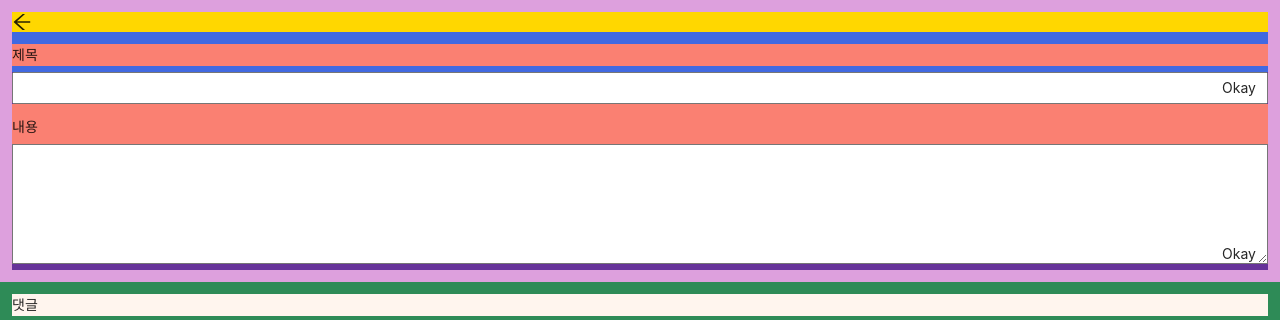
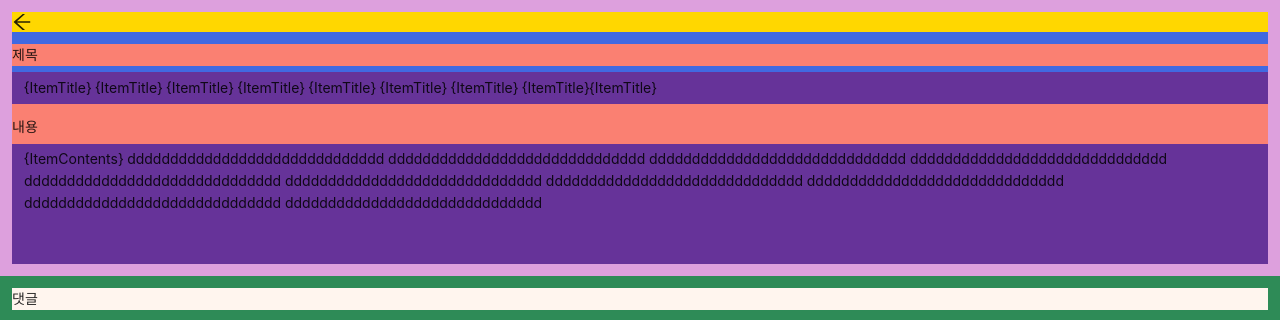
Before and after one commit to luckychdl/pengsooz, a Next.js app: page /workspace/board/itemDetail in a window 1280 px wide. Shown: the top 320 px of the page. Built offline with nearby package versions, Linux system fonts and the light colour scheme.

Commit message:
Feat(ItemDetail): DivBox Change To InputBox

```diff
--- a/package.json
+++ b/package.json
@@ -16,6 +16,7 @@
     "lodash": "^4.17.21",
     "next": "11.1.2",
     "react": "17.0.2",
+    "react-beautiful-dnd": "^13.1.0",
     "react-dom": "17.0.2",
     "react-firebase-hooks": "^3.0.4",
     "react-firebaseui": "^5.0.2"
--- a/src/components/unit/basket/basket.presenter.tsx
+++ b/src/components/unit/basket/basket.presenter.tsx
@@ -10,10 +10,7 @@ export default function BasketUI() {
         <BasketTitle>예정 사항</BasketTitle>
         <Item />
         <Item />
-        <Item />
-        <Item />
-        <Item /> <Item /> <Item /> <Item /> <Item /> <Item /> <Item /> <Item />{" "}
-        <Item />
+
         <ItemEdit />
         <AddBasket>+ Add Item</AddBasket>
       </Wrapper>
--- a/src/components/unit/item/item.presenter.tsx
+++ b/src/components/unit/item/item.presenter.tsx
@@ -7,6 +7,7 @@ export default function ItemUI(props) {
         <ItemContainer onClick={props.onClickEnterToItemDetail}>
           1. 아이템 디테일
         </ItemContainer>
+
       </Wrapper>
     </div>
   );
--- a/src/components/unit/itemDetail/itemDetail.container.tsx
+++ b/src/components/unit/itemDetail/itemDetail.container.tsx
@@ -1,16 +1,24 @@
 import ItemDetailUI from "./itemDetail.presenter";
 import { useRouter } from "next/router";
+import { useState } from "react";
 
 export default function ItemDetail() {
   const router = useRouter();
-
+  const [isOpenTitle, setIsOpenTitle] = useState(false);
+  const [isOpenContents, setIsOpenContents] = useState(false);
   const onClickEnterToBoard = () => {
     router.push(`/workspace/board`);
   };
 
   return (
     <div>
-      <ItemDetailUI onClickEnterToBoard={onClickEnterToBoard} />
+      <ItemDetailUI
+        onClickEnterToBoard={onClickEnterToBoard}
+        isOpenTitle={isOpenTitle}
+        isOpenContents={isOpenContents}
+        setIsOpenContents={setIsOpenContents}
+        setIsOpenTitle={setIsOpenTitle}
+      />
     </div>
   );
 }
--- a/src/components/unit/itemDetail/itemDetail.presenter.tsx
+++ b/src/components/unit/itemDetail/itemDetail.presenter.tsx
@@ -6,9 +6,11 @@ import {
   Text,
   InnerDiv,
   DetailTitleInput,
+  DetailTitleDiv,
   ConfirmButton,
   DetailContents,
   DetailContentsTextArea,
+  DetailContentsDiv,
 } from "./itemDetail.styles";
 
 import Comments from "../comments/comments.container";
@@ -18,20 +20,54 @@ export default function ItemDetailUI(props) {
     <div>
       <Wrapper>
         <TopWrapper>
-          <ArrowLeftOut onClick={props.onClickEnterToBoard} />
+          <ArrowLeftOut onClick={() => props.setIsOpenTitle(false)} />
         </TopWrapper>
         <DetailTitle>
           <Text>제목</Text>
+
           <InnerDiv>
-            <DetailTitleInput />
-            <ConfirmButton>Okay</ConfirmButton>
+            {props.isOpenTitle ? (
+              <>
+                <DetailTitleInput
+                  defaultValue="ddd"
+                  onBlur={() => props.setIsOpenTitle(false)}
+                />
+                <ConfirmButton onClick={() => props.setIsOpenTitle(false)}>
+                  Okay
+                </ConfirmButton>
+              </>
+            ) : (
+              <DetailTitleDiv onClick={() => props.setIsOpenTitle(true)}>
+                {`{ItemTitle}`} {`{ItemTitle}`} {`{ItemTitle}`} {`{ItemTitle}`}{" "}
+                {`{ItemTitle}`} {`{ItemTitle}`} {`{ItemTitle}`} {`{ItemTitle}`}
+                {`{ItemTitle}`}
+              </DetailTitleDiv>
+            )}
           </InnerDiv>
         </DetailTitle>
         <DetailContents>
           <Text>내용</Text>
           <InnerDiv>
-            <DetailContentsTextArea />
-            <ConfirmButton>Okay</ConfirmButton>
+            {props.isOpenContents ? (
+              <>
+                <DetailContentsTextArea
+                  defaultValue="ddd"
+                  onBlur={() => props.setIsOpenContents(false)}
+                />
+                <ConfirmButton onClick={() => props.setIsOpenContents(false)}>
+                  Okay
+                </ConfirmButton>
+              </>
+            ) : (
+              <DetailContentsDiv onClick={() => props.setIsOpenContents(true)}>
+                {`{ItemContents}`} dddddddddddddddddddddddddddddd
+                dddddddddddddddddddddddddddddd dddddddddddddddddddddddddddddd
+                dddddddddddddddddddddddddddddd dddddddddddddddddddddddddddddd
+                dddddddddddddddddddddddddddddd dddddddddddddddddddddddddddddd
+                dddddddddddddddddddddddddddddd dddddddddddddddddddddddddddddd
+                dddddddddddddddddddddddddddddd
+              </DetailContentsDiv>
+            )}
           </InnerDiv>
         </DetailContents>
       </Wrapper>
--- a/src/components/unit/itemDetail/itemDetail.styles.tsx
+++ b/src/components/unit/itemDetail/itemDetail.styles.tsx
@@ -44,7 +44,25 @@ export const DetailTitleInput = styled.input`
   height: 32px;
 
   padding: 0 12px;
+
+  overflow: auto;
+
+  :focus {
+    background-color: #bbb;
+  }
 `;
+
+export const DetailTitleDiv = styled.div`
+  width: 100%;
+  height: 32px;
+  line-height: 32px;
+
+  padding: 0 12px;
+
+  /* overflow: auto; */
+  overflow: auto;
+`;
+
 export const ConfirmButton = styled.div`
   /* background-color: royalblue; */
   height: 32px;
@@ -62,5 +80,19 @@ export const DetailContents = styled.div`
 export const DetailContentsTextArea = styled.textarea`
   width: 100%;
   height: 120px;
-  padding: 0 12px;
+  padding: 4px 12px;
+
+  overflow: auto;
+
+  :focus {
+    background-color: #bbb;
+  }
 `;
+
+export const DetailContentsDiv = styled.div`
+  width: 100%;
+  height: 120px;
+  padding: 4px 12px;
+
+  overflow: auto;
+`;
```
Also changed, not shown: src/commons/firebase/firebase.ts (+15 -7 lines), 2 other files (tests, documents, lock files or other folders).
